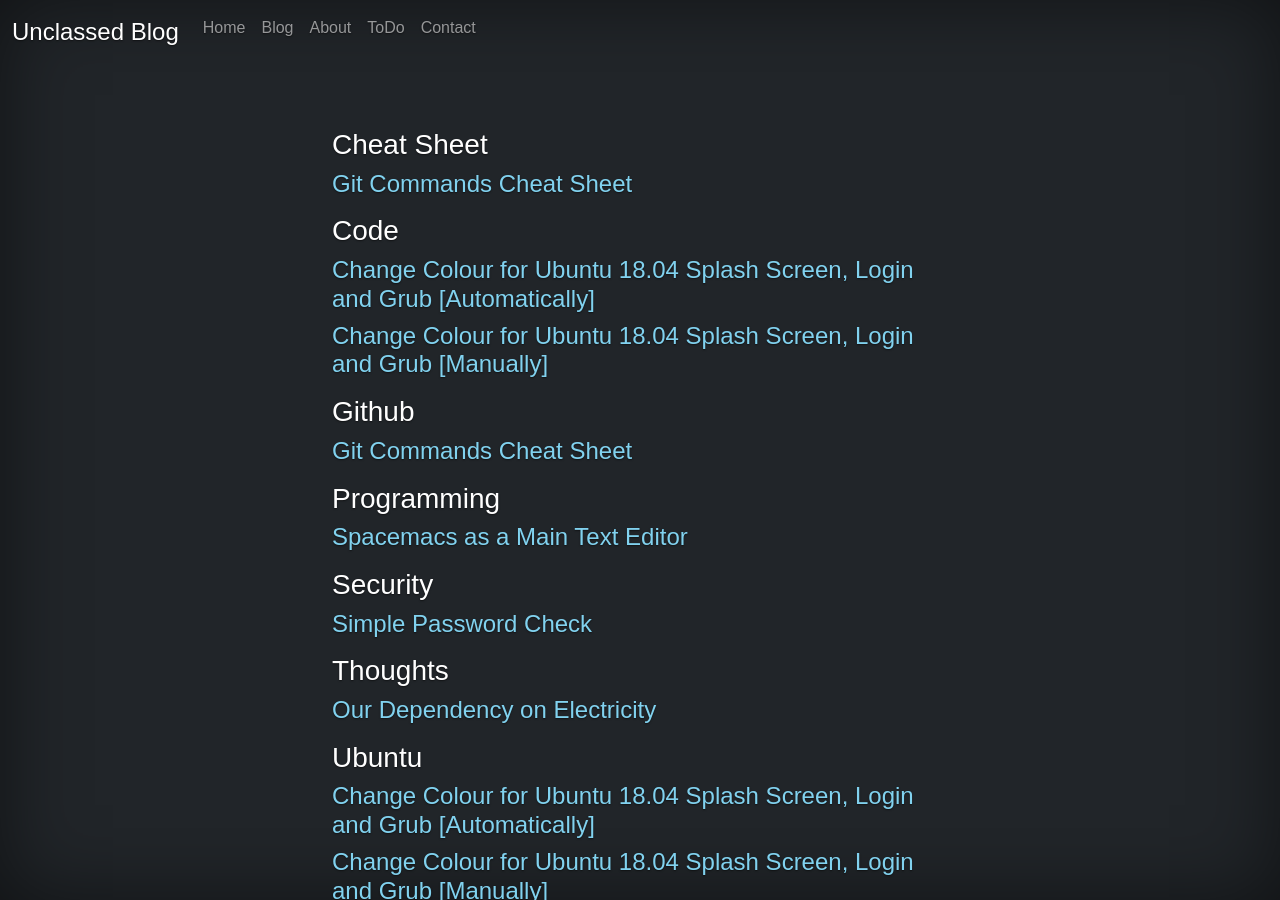
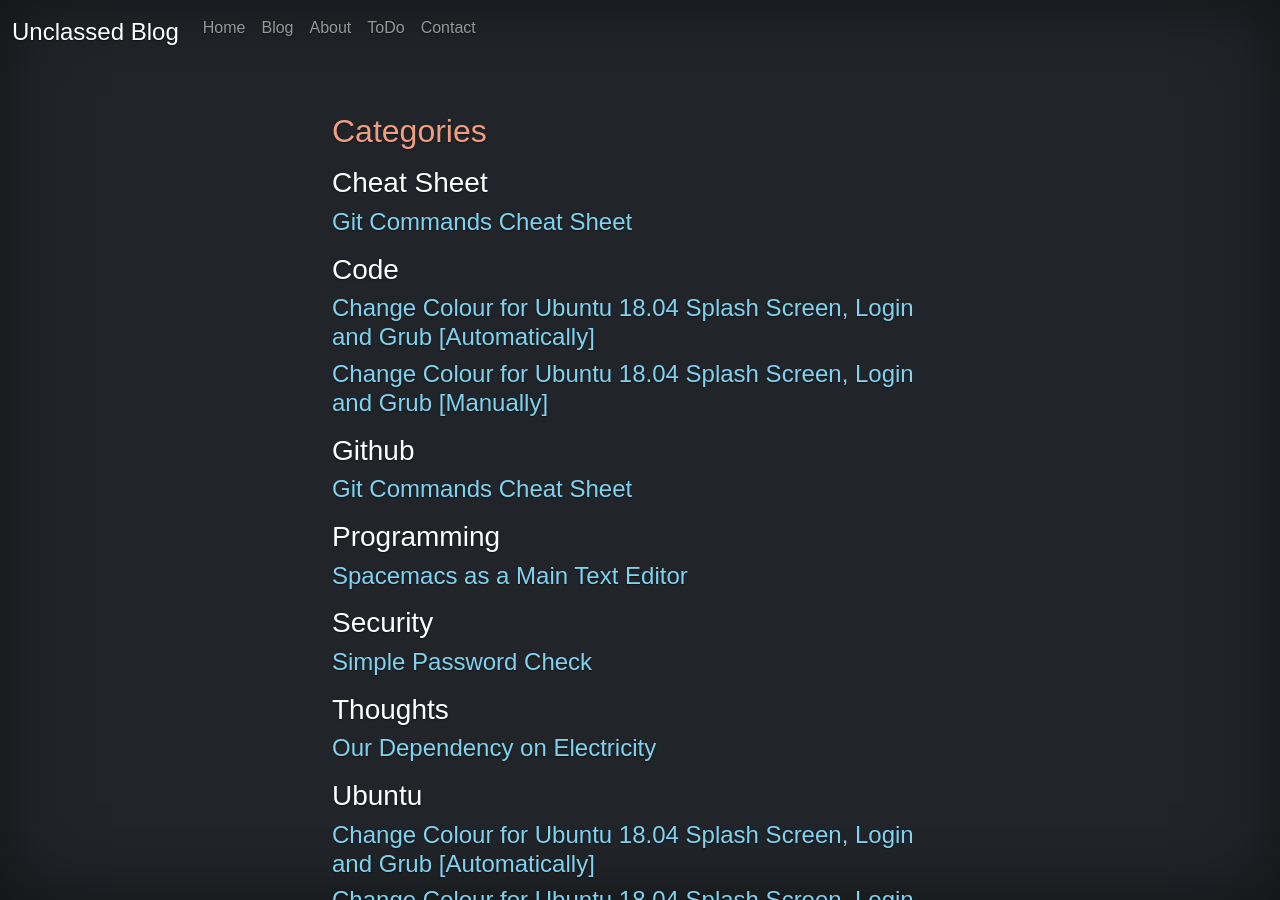
Before and after one commit to UnclassedPenguin/unclassedpenguin.github.io, a Jekyll site: the page built from categories.html, in a window 1280 px wide. Built offline with Jekyll 4.4.1, drawn with Linux system fonts in a browser that asks for light colours.

Commit message:
add title to categories page

```diff
--- a/categories.html
+++ b/categories.html
@@ -4,7 +4,7 @@ permalink: /categories/
 title: Categories
 ---
 
-
+<h2 class="randomcolor">Categories</h2>
 <div id="archives">
 {% assign sorted_cat = site.categories | sort %}
 {% for category in sorted_cat %}
```
